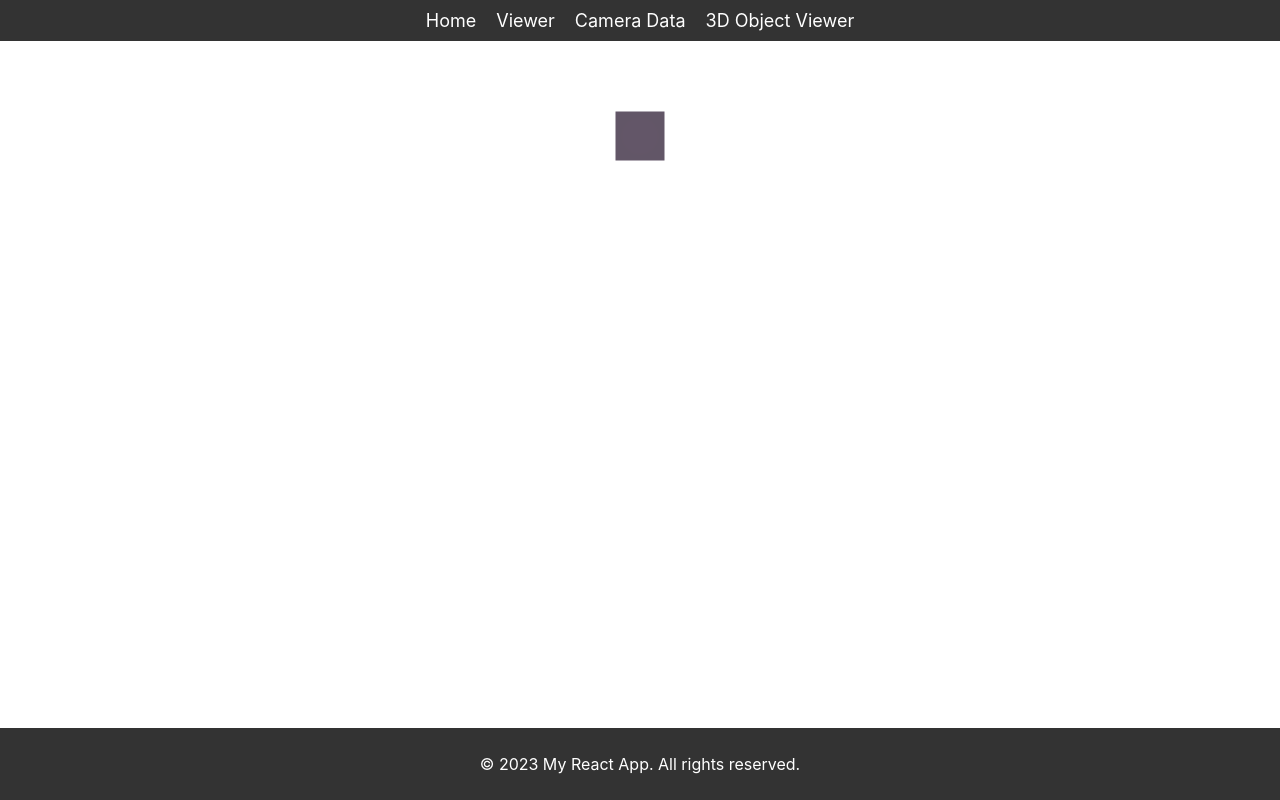
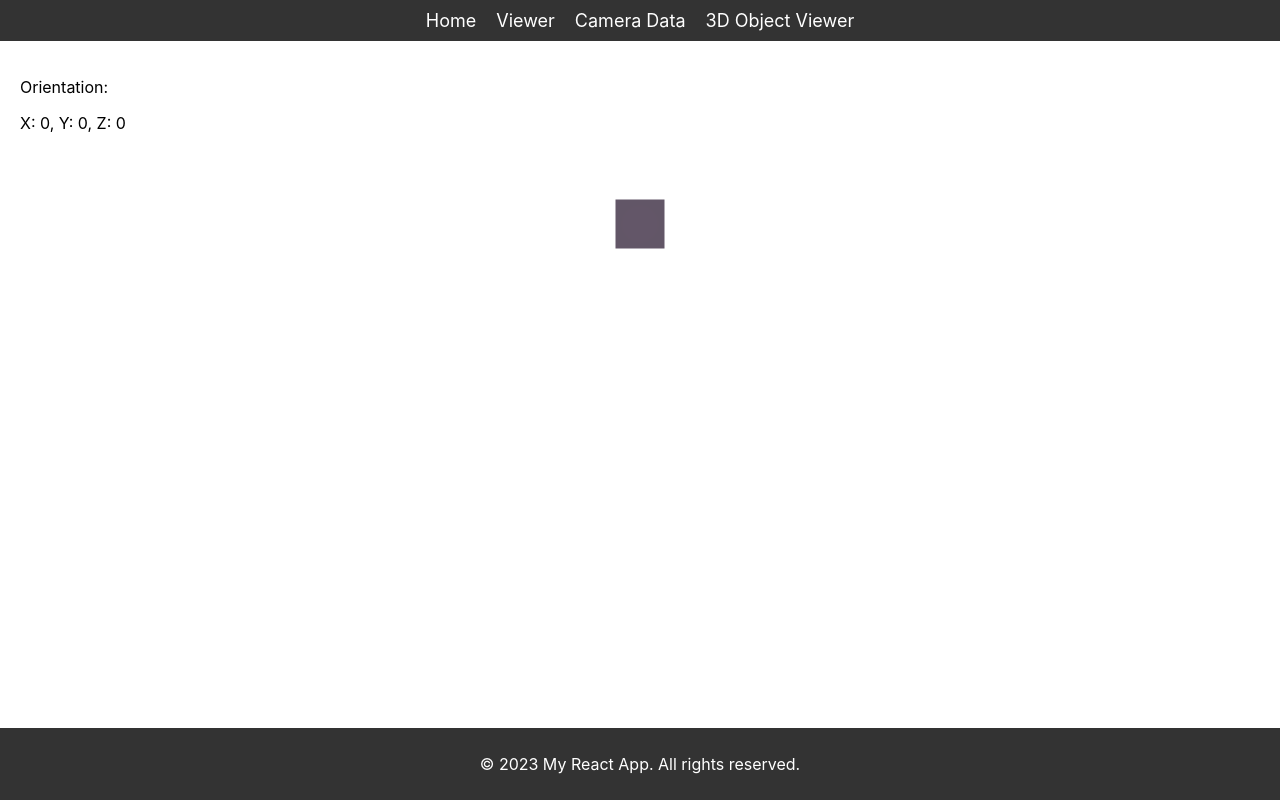
Before and after one commit to SRYVPRASAD/gyroscope-app, a React (Create React App) app: page /objViewer in a window 1280 px wide. Built offline with nearby package versions, Linux system fonts and the light colour scheme.

Commit message:
alpha beta gama

```diff
--- a/src/components/ObjectViewer.jsx
+++ b/src/components/ObjectViewer.jsx
@@ -39,8 +39,16 @@ const ObjectViewer = () => {
   const yPos = orientation.gamma / 90; // Mapping gamma (left/right) to y-axis
   const zPos = -orientation.alpha / 90; // Mapping alpha (compass) to z-axis
 
-  return (
+  return (<>
+    <div >
+      <p>Orientation:</p>
+      <p>
+        X: {orientation?.alpha}, Y: {orientation?.beta}, Z: {orientation?.gamma}
+      </p>
+    </div>
     <Canvas>
+
+
       <ambientLight intensity={0.5} />
       <directionalLight position={[0, 0, 5]} color="red" />
 
@@ -50,6 +58,7 @@ const ObjectViewer = () => {
         <meshPhongMaterial color="skyblue" />
       </mesh>
     </Canvas>
+  </>
   );
 };
 
```
